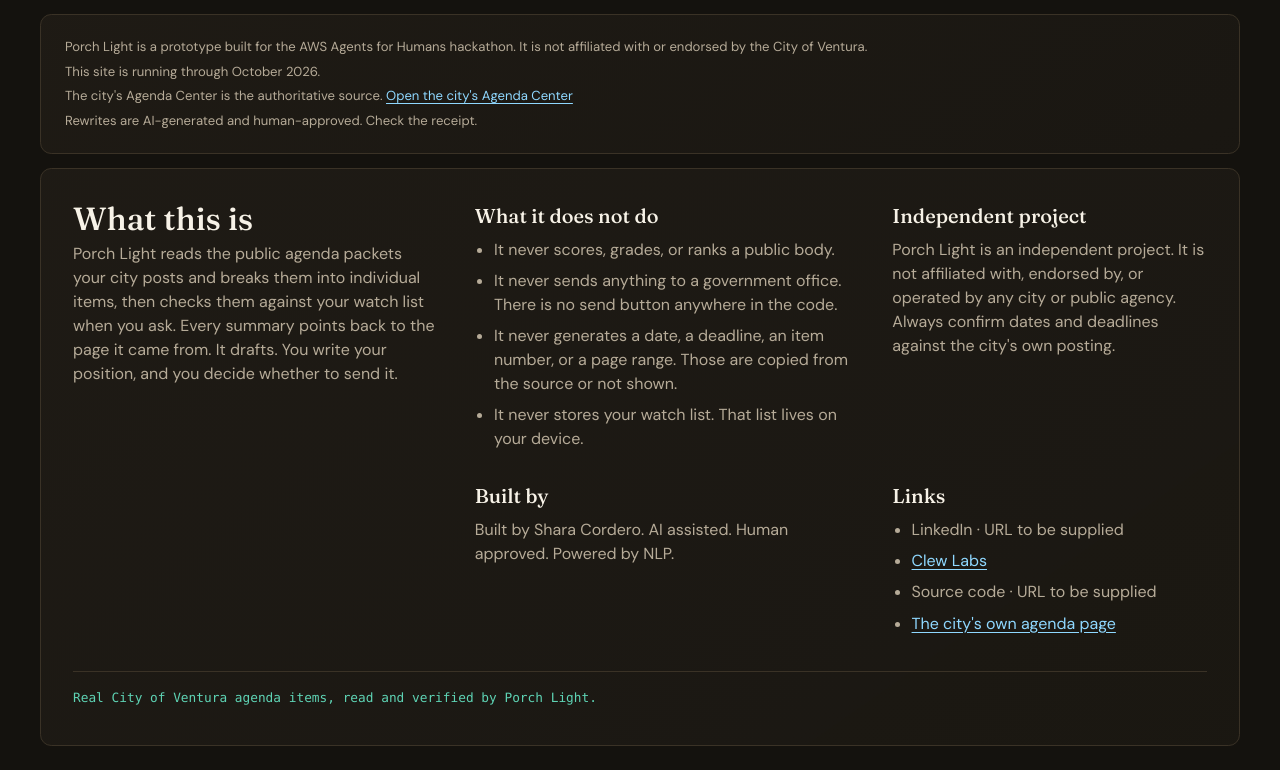
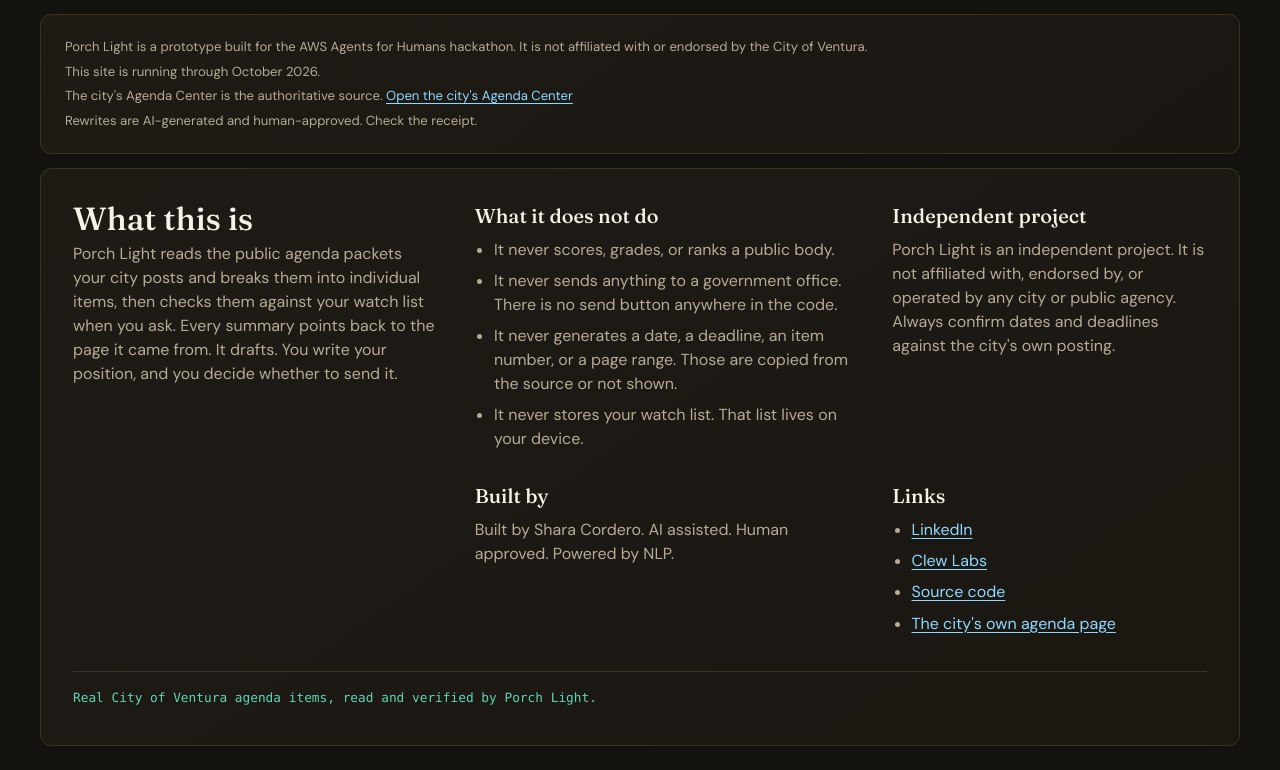
Before and after one commit to earlgreyhot1701D/porch-light, a website: page web/index.html in a window 1280 px wide. Shown: the part 1908-2678 px from the top of the page. Drawn offline with Linux system fonts and the light colour scheme.

Commit message:
feat(web): wire real LinkedIn and source-code links in footer (replace URL-to-be-supplied placeholders)

```diff
--- a/web/app.js
+++ b/web/app.js
@@ -154,7 +154,7 @@ const COPY = {
     disclaimerTitle: "Independent project",
     disclaimer: "Porch Light is an independent project. It is not affiliated with, endorsed by, or operated by any city or public agency. Always confirm dates and deadlines against the city's own posting.",
     builtTitle: "Built by", built: "Built by Shara Cordero. AI assisted. Human approved. Powered by NLP.",
-    linksTitle: "Links", linkedinPending: "LinkedIn \u00B7 URL to be supplied", sourcePending: "Source code \u00B7 URL to be supplied",
+    linksTitle: "Links", linkedinLink: "LinkedIn", sourceLink: "Source code",
     cityAgenda: "The city's own agenda page",
     footerProto: "Porch Light is a prototype built for the AWS Agents for Humans hackathon. It is not affiliated with or endorsed by the City of Ventura.",
     footerRunning: "This site is running through October 2026.",
@@ -237,7 +237,7 @@ const COPY = {
     disclaimerTitle: "Proyecto independiente",
     disclaimer: "Porch Light es un proyecto independiente. No est\u00E1 afiliado, respaldado ni operado por ninguna ciudad ni organismo p\u00FAblico. Confirme siempre las fechas y los plazos en la publicaci\u00F3n oficial de la ciudad.",
     builtTitle: "Creado por", built: "Creado por Shara Cordero. Con asistencia de IA. Aprobado por una persona. Impulsado por PLN.",
-    linksTitle: "Enlaces", linkedinPending: "LinkedIn \u00B7 URL pendiente", sourcePending: "C\u00F3digo fuente \u00B7 URL pendiente",
+    linksTitle: "Enlaces", linkedinLink: "LinkedIn", sourceLink: "C\u00F3digo fuente",
     cityAgenda: "P\u00E1gina oficial de agendas de la ciudad",
     footerProto: "Porch Light es un prototipo creado para el hackathon AWS Agents for Humans. No est\u00E1 afiliado ni respaldado por la Ciudad de Ventura.",
     footerRunning: "Este sitio est\u00E1 disponible hasta octubre de 2026.",
--- a/web/index.html
+++ b/web/index.html
@@ -256,9 +256,9 @@
       <section aria-labelledby="links-title">
         <h3 id="links-title" data-i18n="linksTitle">Links</h3>
         <ul>
-          <li><span class="link-pending" data-i18n="linkedinPending">LinkedIn · URL to be supplied</span></li>
+          <li><a href="https://www.linkedin.com/in/la-shara-cordero-a0017a11/" target="_blank" rel="noreferrer" data-i18n="linkedinLink">LinkedIn</a></li>
           <li><a href="https://earlgreyhot1701d.github.io/Clew-Labs/" target="_blank" rel="noreferrer">Clew Labs</a></li>
-          <li><span class="link-pending" data-i18n="sourcePending">Source code · URL to be supplied</span></li>
+          <li><a href="https://github.com/earlgreyhot1701D/porch-light" target="_blank" rel="noreferrer" data-i18n="sourceLink">Source code</a></li>
           <li><a href="https://www.cityofventura.ca.gov/AgendaCenter" target="_blank" rel="noreferrer" data-i18n="cityAgenda">The city's own agenda page</a></li>
         </ul>
       </section>
```
